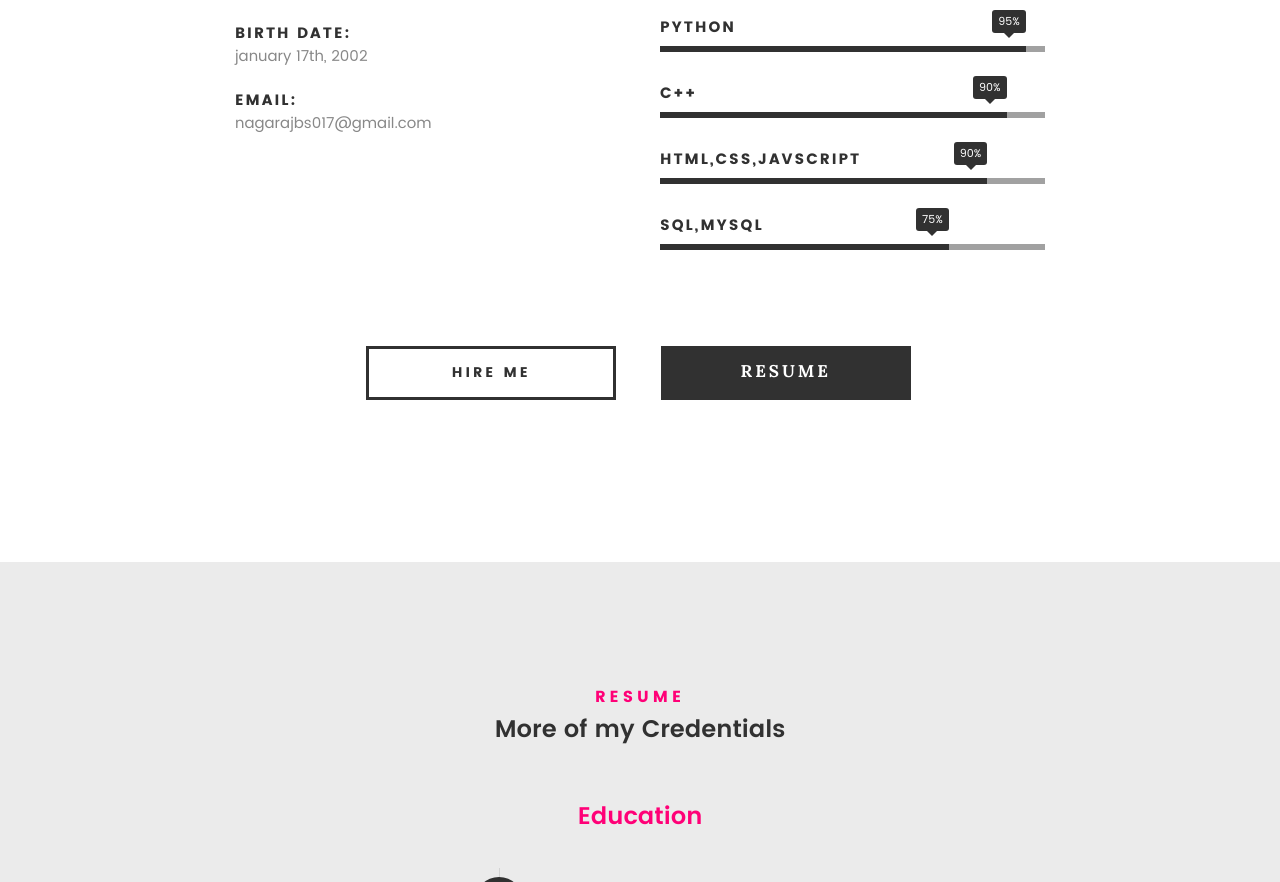
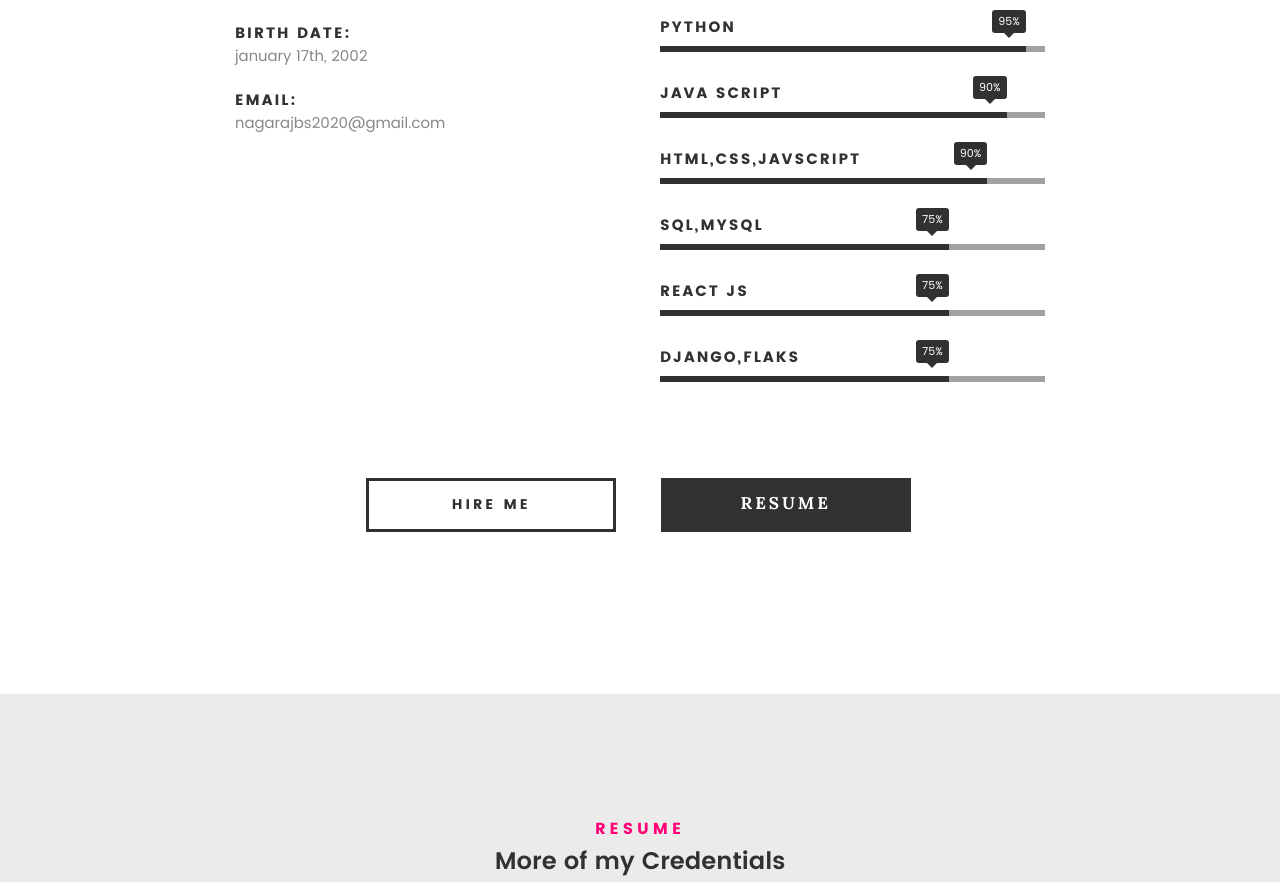
Before and after one commit to Nagaraj264/my_portfolio, a plain HTML site: page index.html in a window 1280 px wide. Shown: the part 2048-2930 px from the top of the page. Drawn offline with Linux system fonts and the light colour scheme; files whose address does not match are found by name.

Commit message:
Update email and programming skills in index.html

```diff
--- a/index.html
+++ b/index.html
@@ -157,7 +157,7 @@
 
                     <li>
                         <strong>Email:</strong>
-                        <span>nagarajbs017@gmail.com</span>
+                        <span>nagarajbs2020@gmail.com</span>
 
                     </li>
 
@@ -186,7 +186,7 @@
                     </li>
                     <li>
                         <div class="progress percent90"><span>90%</span></div>
-                        <strong>C++</strong>
+                        <strong>Java script</strong>
                     </li>
                     <li>
                          <div class="progress percent85"><span>90%</span></div>
@@ -195,6 +195,14 @@
                     <li>
                          <div class="progress percent75"><span>75%</span></div>
                         <strong>SQL,mySQl </strong>
+                    </li>
+					 <li>
+                         <div class="progress percent75"><span>75%</span></div>
+                        <strong>React js </strong>
+                    </li>
+					<li>
+                         <div class="progress percent75"><span>75%</span></div>
+                        <strong>Django,flaks </strong>
                     </li>
 
 
```
